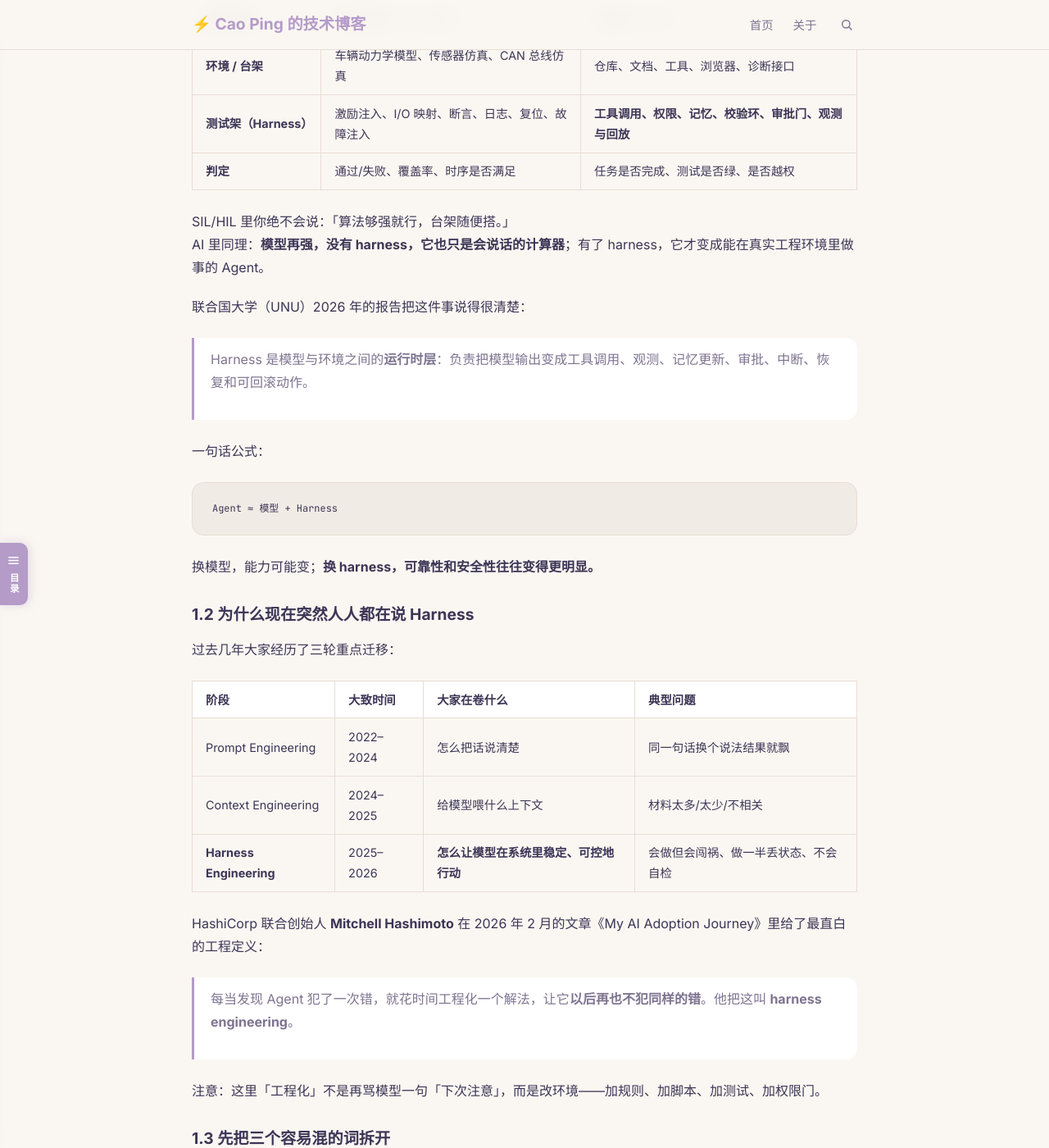
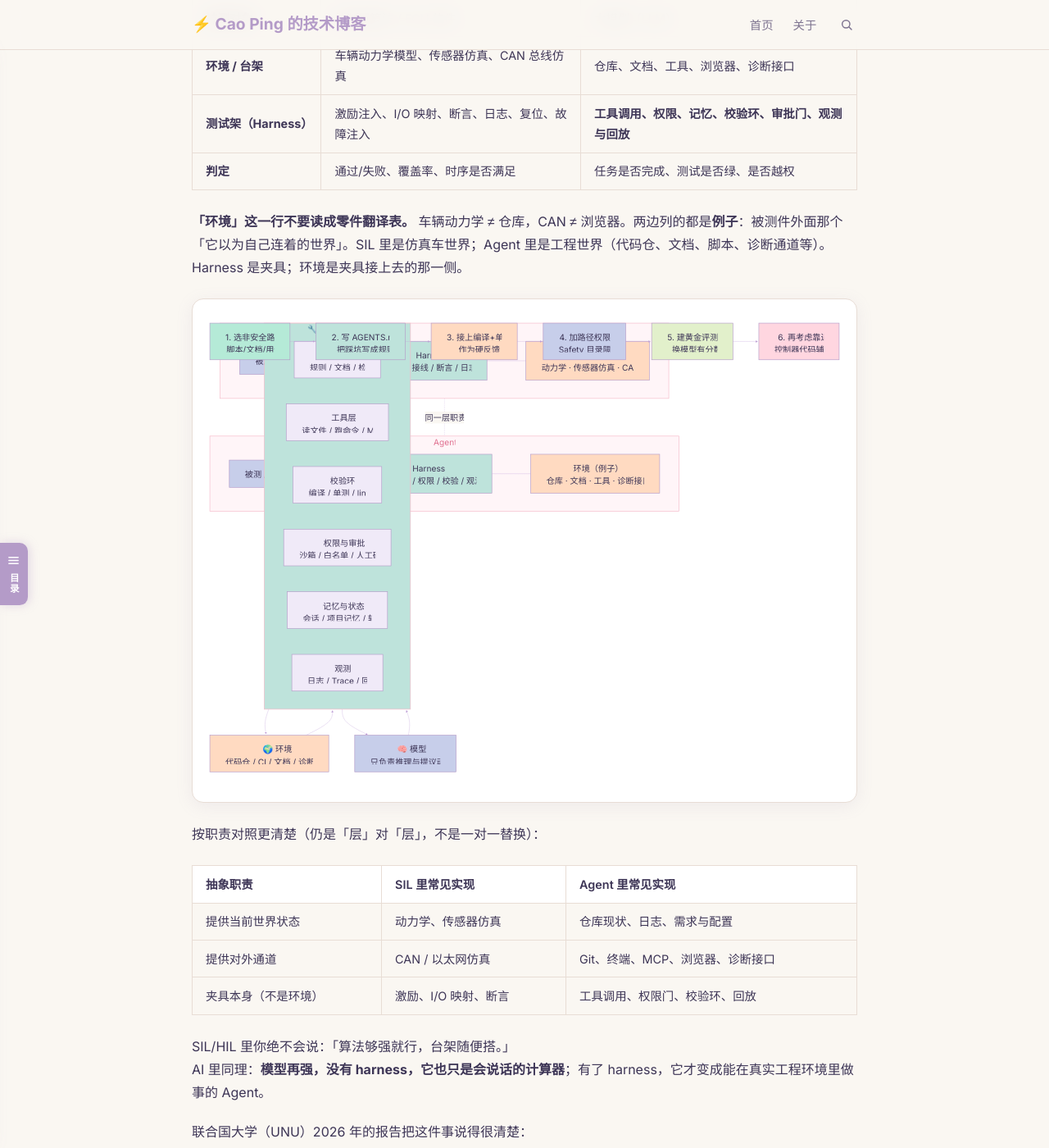
Before and after one commit to caoping0623/caoping0623.github.io, a Jekyll site: the page built from _posts/2026-07-30-ai-harness.md, in a window 1280 px wide and 1400 px high, scrolled down 842 px. Shown: the whole window at 82% size. Built offline with Jekyll 4.4.1, drawn with Linux system fonts in a browser that asks for light colours; some of the changed text lies outside the part shown.

Commit message:
docs: 澄清 SIL 与 Agent 环境对照是同层职责而非零件翻译
Co-authored-by: Cursor <cursoragent@cursor.com>

```diff
--- a/_posts/2026-07-30-ai-harness.md
+++ b/_posts/2026-07-30-ai-harness.md
@@ -26,6 +26,45 @@ excerpt: "Harness 不是玄学新词。对车载工程师来说，它很像 SIL/
 | **环境 / 台架** | 车辆动力学模型、传感器仿真、CAN 总线仿真 | 仓库、文档、工具、浏览器、诊断接口 |
 | **测试架（Harness）** | 激励注入、I/O 映射、断言、日志、复位、故障注入 | **工具调用、权限、记忆、校验环、审批门、观测与回放** |
 | **判定** | 通过/失败、覆盖率、时序是否满足 | 任务是否完成、测试是否绿、是否越权 |
+
+**「环境」这一行不要读成零件翻译表。** 车辆动力学 ≠ 仓库，CAN ≠ 浏览器。两边列的都是**例子**：被测件外面那个「它以为自己连着的世界」。SIL 里是仿真车世界；Agent 里是工程世界（代码仓、文档、脚本、诊断通道等）。Harness 是夹具；环境是夹具接上去的那一侧。
+
+<div class="mermaid">
+%%{init: {'theme': 'base', 'themeVariables': {'fontSize': '15px'}}}%%
+graph TB
+    subgraph SIL["SIL"]
+        S_SW["被测：控制器软件"]
+        S_H["Harness<br/>激励 / 接线 / 断言 / 日志"]
+        S_E["环境（例子）<br/>动力学 · 传感器仿真 · CAN"]
+        S_SW --- S_H
+        S_H --- S_E
+    end
+
+    subgraph AI["Agent"]
+        A_M["被测 / 被驱：LLM"]
+        A_H["Harness<br/>工具调用 / 权限 / 校验 / 观测"]
+        A_E["环境（例子）<br/>仓库 · 文档 · 工具 · 诊断接口"]
+        A_M --- A_H
+        A_H --- A_E
+    end
+
+    SIL -. "同一层职责" .- AI
+
+    style S_SW fill:#c7ceea,color:#3d3556
+    style A_M fill:#c7ceea,color:#3d3556
+    style S_H fill:#bee3db,color:#3d3556
+    style A_H fill:#bee3db,color:#3d3556
+    style S_E fill:#ffdac1,color:#3d3556
+    style A_E fill:#ffdac1,color:#3d3556
+</div>
+
+按职责对照更清楚（仍是「层」对「层」，不是一对一替换）：
+
+| 抽象职责 | SIL 里常见实现 | Agent 里常见实现 |
+| --- | --- | --- |
+| 提供当前世界状态 | 动力学、传感器仿真 | 仓库现状、日志、需求与配置 |
+| 提供对外通道 | CAN / 以太网仿真 | Git、终端、MCP、浏览器、诊断接口 |
+| 夹具本身（不是环境） | 激励、I/O 映射、断言 | 工具调用、权限门、校验环、回放 |
 
 SIL/HIL 里你绝不会说：「算法够强就行，台架随便搭。」
 AI 里同理：**模型再强，没有 harness，它也只是会说话的计算器**；有了 harness，它才变成能在真实工程环境里做事的 Agent。
```
